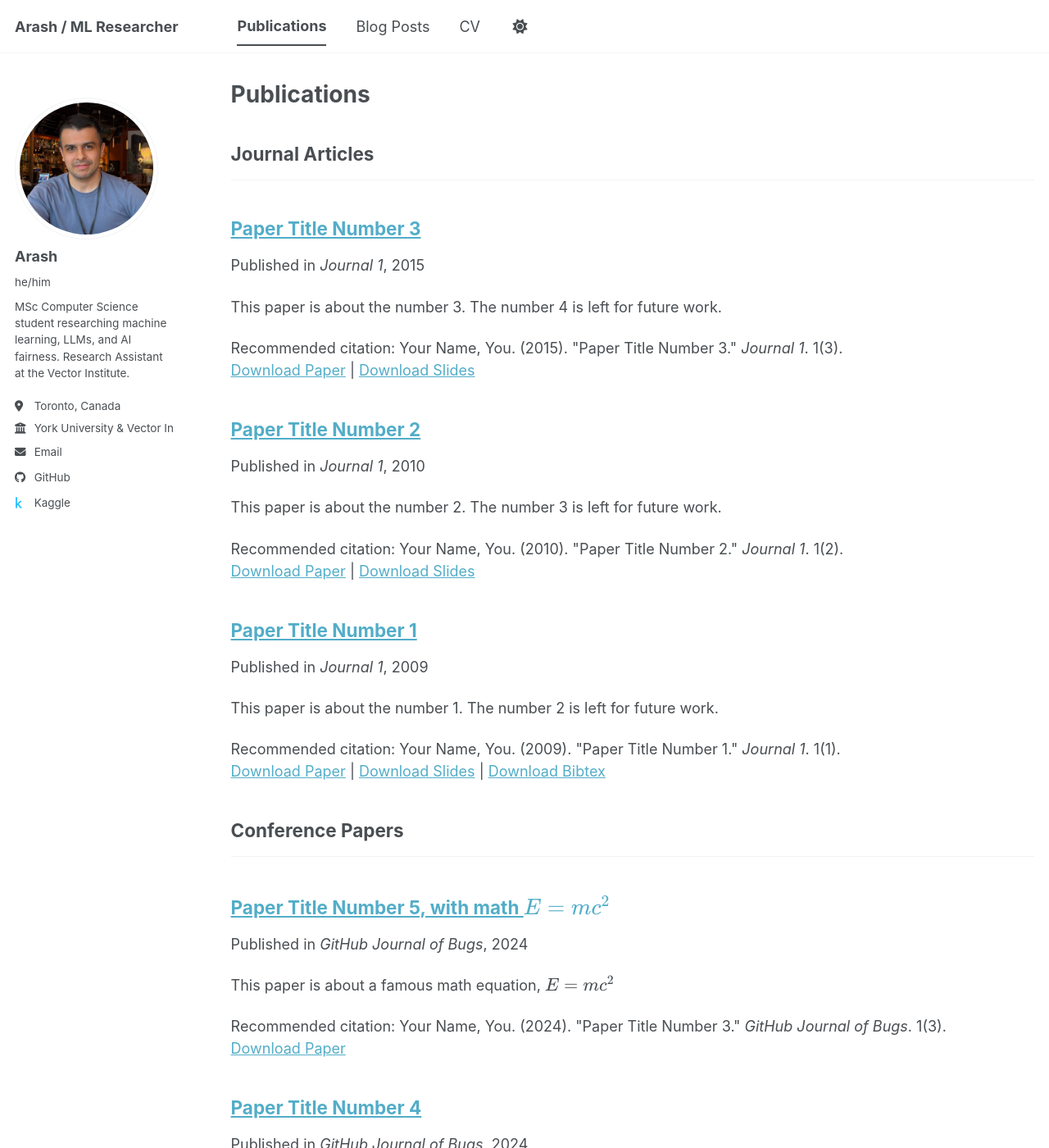
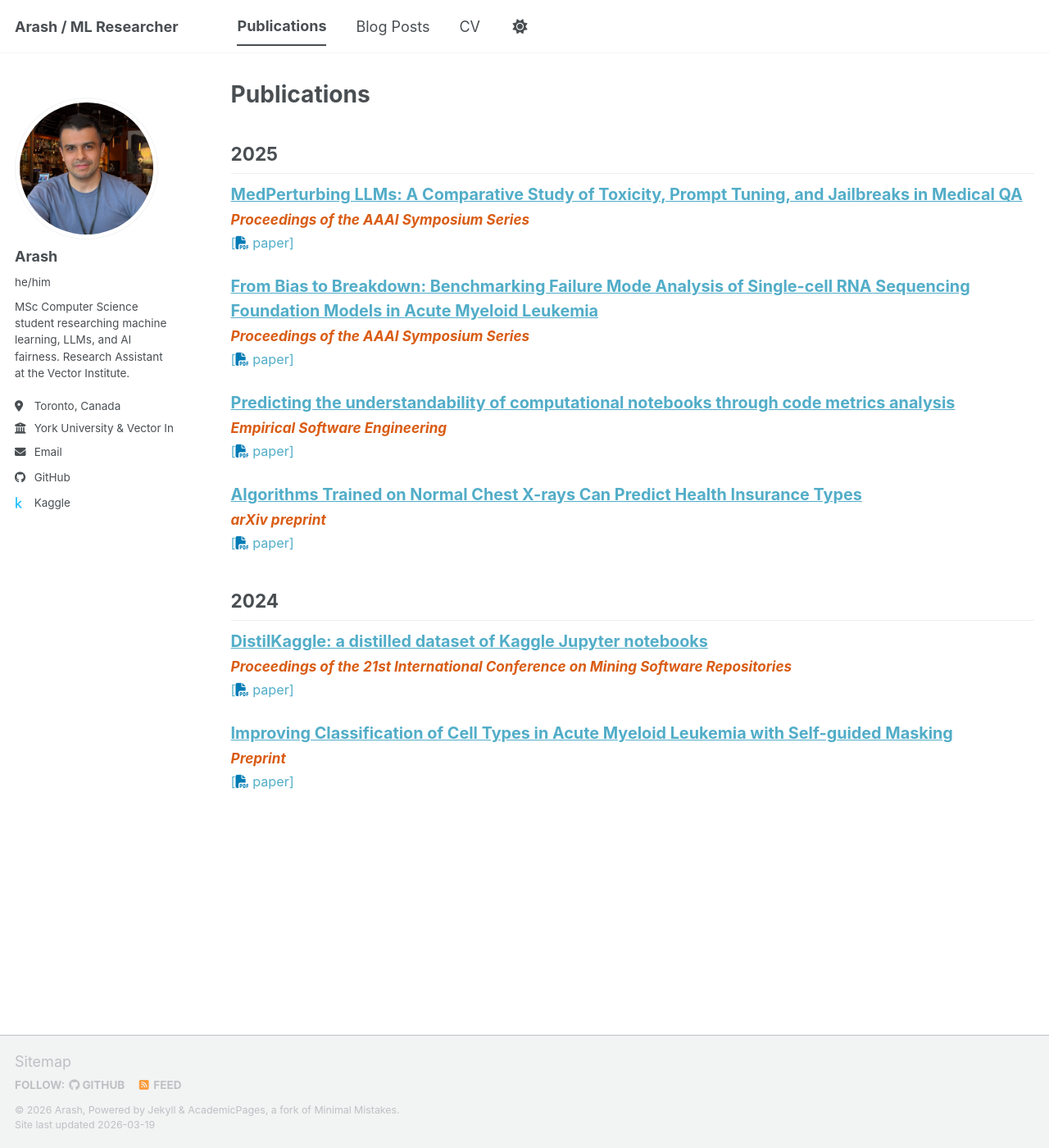
Before and after one commit to arashasg/arashasg.github.io, a Jekyll site: the page built from _pages/publications.html, in a window 1280 px wide and 1400 px high. Shown: the whole window at 82% size. Built offline with Jekyll 4.4.1, drawn with Linux system fonts in a browser that asks for light colours; a script bundle is joined from its source files by our own code; library files that are not in the unit come from our copies; some of the changed text lies outside the part shown.

Commit message:
update the publications

```diff
--- a/_pages/publications.html
+++ b/_pages/publications.html
@@ -9,25 +9,39 @@ author_profile: true
   <div class="wordwrap">You can also find my articles on <a href="{{site.author.googlescholar}}">my Google Scholar profile</a>.</div>
 {% endif %}
 
-{% include base_path %}
+{% assign sorted_pubs = site.publications | sort: 'date' | reverse %}
+{% assign publicationsByYear = sorted_pubs | group_by_exp: "post", "post.date | date: '%Y'" %}
 
-<!-- New style rendering if publication categories are defined -->
-{% if site.publication_category %}
-  {% for category in site.publication_category  %}
-    {% assign title_shown = false %}
-    {% for post in site.publications reversed %}
-      {% if post.category != category[0] %}
-        {% continue %}
-      {% endif %}
-      {% unless title_shown %}
-        <h2>{{ category[1].title }}</h2><hr />
-        {% assign title_shown = true %}
-      {% endunless %}
-      {% include archive-single.html %}
-    {% endfor %}
+{% for year in publicationsByYear %}
+  <h2 style="margin-top: 2em; border-bottom: 1px solid #eee; padding-bottom: 10px;">{{ year.name }}</h2>
+
+  {% for post in year.items %}
+    <div style="margin-bottom: 1.5em;">
+
+      <div style="font-weight: bold; font-size: 1.1em; margin-bottom: 0.1em;">
+        <a href="{{ post.url | relative_url }}">{{ post.title }}</a>
+      </div>
+
+      <div style="font-size: 0.95em; margin-bottom: 0.1em;">
+        {{ post.authors | replace: 'Arash Asgari', '<u><b>Arash Asgari</b></u>' | replace: 'A Asgari', '<u><b>A Asgari</b></u>' }}
+      </div>
+
+      <div style="font-style: italic; color: #d95c14; font-size: 0.95em; font-weight: bold; margin-bottom: 0.2em;">
+        {{ post.venue }}
+      </div>
+
+      <div style="font-size: 0.9em;">
+        {% if post.paperurl %}
+          <a href="{{ post.paperurl }}" style="text-decoration: none;">[<i class="fas fa-file-pdf" style="color: #007bb5;"></i> paper]</a>
+        {% endif %}
+        {% if post.videourl %}
+          <a href="{{ post.videourl }}" style="text-decoration: none;">[<i class="fas fa-video" style="color: #007bb5;"></i> video]</a>
+        {% endif %}
+        {% if post.codeurl %}
+          <a href="{{ post.codeurl }}" style="text-decoration: none;">[<i class="fas fa-code" style="color: #007bb5;"></i> code]</a>
+        {% endif %}
+      </div>
+
+    </div>
   {% endfor %}
-{% else %}
-  {% for post in site.publications reversed %}
-    {% include archive-single.html %}
-  {% endfor %}
-{% endif %}
+{% endfor %}
--- a/_publications/2009-10-01-paper-title-number-1.md
+++ /dev/null
@@ -1,14 +0,0 @@
----
-title: "Paper Title Number 1"
-collection: publications
-category: manuscripts
-permalink: /publication/2009-10-01-paper-title-number-1
-excerpt: 'This paper is about the number 1. The number 2 is left for future work.'
-date: 2009-10-01
-venue: 'Journal 1'
-slidesurl: 'https://academicpages.github.io/files/slides1.pdf'
-paperurl: 'https://academicpages.github.io/files/paper1.pdf'
-bibtexurl: 'https://academicpages.github.io/files/bibtex1.bib'
-citation: 'Your Name, You. (2009). &quot;Paper Title Number 1.&quot; <i>Journal 1</i>. 1(1).'
----
-The contents above will be part of a list of publications, if the user clicks the link for the publication than the contents of section will be rendered as a full page, allowing you to provide more information about the paper for the reader. When publications are displayed as a single page, the contents of the above "citation" field will automatically be included below this section in a smaller font.
--- a/_publications/2010-10-01-paper-title-number-2.md
+++ /dev/null
@@ -1,14 +0,0 @@
----
-title: "Paper Title Number 2"
-collection: publications
-category: manuscripts
-permalink: /publication/2010-10-01-paper-title-number-2
-excerpt: 'This paper is about the number 2. The number 3 is left for future work.'
-date: 2010-10-01
-venue: 'Journal 1'
-slidesurl: 'https://academicpages.github.io/files/slides2.pdf'
-paperurl: 'https://academicpages.github.io/files/paper2.pdf'
-citation: 'Your Name, You. (2010). &quot;Paper Title Number 2.&quot; <i>Journal 1</i>. 1(2).'
----
-
-The contents above will be part of a list of publications, if the user clicks the link for the publication than the contents of section will be rendered as a full page, allowing you to provide more information about the paper for the reader. When publications are displayed as a single page, the contents of the above "citation" field will automatically be included below this section in a smaller font.
--- a/_publications/2015-10-01-paper-title-number-3.md
+++ /dev/null
@@ -1,14 +0,0 @@
----
-title: "Paper Title Number 3"
-collection: publications
-category: manuscripts
-permalink: /publication/2015-10-01-paper-title-number-3
-excerpt: 'This paper is about the number 3. The number 4 is left for future work.'
-date: 2015-10-01
-venue: 'Journal 1'
-slidesurl: 'https://academicpages.github.io/files/slides3.pdf'
-paperurl: 'https://academicpages.github.io/files/paper3.pdf'
-citation: 'Your Name, You. (2015). &quot;Paper Title Number 3.&quot; <i>Journal 1</i>. 1(3).'
----
-
-The contents above will be part of a list of publications, if the user clicks the link for the publication than the contents of section will be rendered as a full page, allowing you to provide more information about the paper for the reader. When publications are displayed as a single page, the contents of the above "citation" field will automatically be included below this section in a smaller font.
--- /dev/null
+++ b/_publications/2024-01-12-distilkaggle.md
@@ -0,0 +1,12 @@
+---
+title: "DistilKaggle: a distilled dataset of Kaggle Jupyter notebooks"
+collection: publications
+category: conferences
+permalink: /publication/2024-01-12-distilkaggle
+excerpt: 'DistilKaggle introduces a rigorously curated dataset of Kaggle Jupyter notebooks designed to support empirical studies and machine learning research.'
+date: 2024-01-12
+venue: 'Proceedings of the 21st International Conference on Mining Software Repositories'
+paperurl: 'https://arashasg.github.io/files/distilkaggle.pdf'
+citation: 'Mostafavi Ghahfarokhi, M., Asgari, A., Abolnejadian, M., &amp; Heydarnoori, A. (2024). &quot;DistilKaggle: a distilled dataset of Kaggle Jupyter notebooks.&quot; <i>Proceedings of the 21st International Conference on Mining Software Repositories</i>, 647-651.'
+---
+DistilKaggle introduces a rigorously curated dataset of Kaggle Jupyter notebooks designed to support empirical studies and machine learning research. This distilled corpus facilitates advanced research in mining software repositories by providing high-quality, real-world data science artifacts for analysis.
--- /dev/null
+++ b/_publications/2025-01-01-chest-xrays-insurance.md
@@ -0,0 +1,12 @@
+---
+title: "Algorithms Trained on Normal Chest X-rays Can Predict Health Insurance Types"
+collection: publications
+category: manuscripts
+permalink: /publication/2025-01-01-chest-xrays-insurance
+excerpt: 'This research demonstrates that machine learning algorithms trained solely on normal chest X-rays can inadvertently learn to predict a patient`s health insurance type.'
+date: 2025-01-01
+venue: 'arXiv preprint'
+paperurl: 'https://arxiv.org/abs/2511.11030'
+citation: 'Chen, C.-Y., Abulibdeh, R., Asgari, A., Ordóñez, S. A. C., Celi, L. A., Goode, D., ... &amp; Seyyed-Kalantari, L. (2025). &quot;Algorithms Trained on Normal Chest X-rays Can Predict Health Insurance Types.&quot; <i>arXiv preprint arXiv:2511.11030</i>.'
+---
+This research demonstrates that machine learning algorithms trained solely on normal chest X-rays can inadvertently learn to predict a patient's health insurance type. The findings highlight critical fairness concerns and potential hidden biases within medical artificial intelligence systems.
--- /dev/null
+++ b/_publications/2025-01-01-predicting-understandability.md
@@ -0,0 +1,12 @@
+---
+title: "Predicting the understandability of computational notebooks through code metrics analysis"
+collection: publications
+category: manuscripts
+permalink: /publication/2025-01-01-predicting-understandability
+excerpt: 'This paper investigates how various code metrics can be utilized to evaluate and predict the understandability of computational notebooks.'
+date: 2025-01-01
+venue: 'Empirical Software Engineering'
+paperurl: 'https://arashasg.github.io/files/predicting-understandability.pdf'
+citation: 'Ghahfarokhi, M. M., Asadi, A., Asgari, A., Mohammadi, B., &amp; Heydarnoori, A. (2025). &quot;Predicting the understandability of computational notebooks through code metrics analysis.&quot; <i>Empirical Software Engineering</i>, 30(4), 98.'
+---
+This paper investigates how various code metrics can be utilized to evaluate and predict the understandability of computational notebooks. By analyzing these metrics, the study provides actionable insights for improving the readability, maintenance, and overall design of data science workflows.
--- /dev/null
+++ b/_publications/2025-02-10-bias-to-breakdown.md
@@ -0,0 +1,12 @@
+---
+title: "From Bias to Breakdown: Benchmarking Failure Mode Analysis of Single-cell RNA Sequencing Foundation Models in Acute Myeloid Leukemia"
+collection: publications
+category: conferences
+permalink: /publication/2025-02-10-bias-to-breakdown
+excerpt: 'This study provides a comprehensive benchmarking of failure modes in foundation models applied to single-cell RNA sequencing data for Acute Myeloid Leukemia.'
+date: 2025-02-10
+venue: 'Proceedings of the AAAI Symposium Series'
+paperurl: 'https://arashasg.github.io/files/bias-to-breakdown.pdf'
+citation: 'Naziri, A., Asgari, A., An, A., Sachlos, E., &amp; Seyyed-Kalantari, L. (2025). &quot;From Bias to Breakdown: Benchmarking Failure Mode Analysis of Single-cell RNA Sequencing Foundation Models in Acute Myeloid Leukemia.&quot; <i>Proceedings of the AAAI Symposium Series</i>, 7(1), 553-557.'
+---
+This study provides a comprehensive benchmarking of failure modes in foundation models applied to single-cell RNA sequencing data for Acute Myeloid Leukemia. It systematically explores algorithmic biases and model breakdowns to better understand the limitations of these models in critical bioinformatics applications.
--- /dev/null
+++ b/_publications/2025-02-10-medperturbing-llms.md
@@ -0,0 +1,12 @@
+---
+title: "MedPerturbing LLMs: A Comparative Study of Toxicity, Prompt Tuning, and Jailbreaks in Medical QA"
+collection: publications
+category: conferences
+permalink: /publication/2025-02-10-medperturbing-llms
+excerpt: 'This comparative study evaluates the robustness and safety of Large Language Models (LLMs) in the context of medical question-answering.'
+date: 2025-02-10
+venue: 'Proceedings of the AAAI Symposium Series'
+paperurl: 'https://arashasg.github.io/files/medperturbing-llms.pdf'
+citation: 'Asgari, A., Naziri, A., &amp; Seyyed-Kalantari, L. (2025). &quot;MedPerturbing LLMs: A Comparative Study of Toxicity, Prompt Tuning, and Jailbreaks in Medical QA.&quot; <i>Proceedings of the AAAI Symposium Series</i>, 7(1), 438-447.'
+---
+This comparative study evaluates the robustness and safety of Large Language Models (LLMs) in the context of medical question-answering. It specifically analyzes system vulnerabilities by testing for toxicity generation, examining the impact of prompt tuning, and exploring susceptibility to jailbreak techniques.
--- a/_publications/2025-06-08-paper-title-number-5.md
+++ /dev/null
@@ -1,13 +0,0 @@
----
-title: "Paper Title Number 5, with math $$E=mc^2$$"
-collection: publications
-category: conferences
-permalink: /publication/2024-02-17-paper-title-number-4
-excerpt: 'This paper is about a famous math equation, $$E=mc^2$$'
-date: 2024-02-17
-venue: 'GitHub Journal of Bugs'
-paperurl: 'https://academicpages.github.io/files/paper3.pdf'
-citation: 'Your Name, You. (2024). &quot;Paper Title Number 3.&quot; <i>GitHub Journal of Bugs</i>. 1(3).'
----
-
-Using [MathJax](https://www.mathjax.org/) in the description is supported - $$E=mc^2$$ - however, the use must be mindful that the default delimiters are `$$...$$` and `\\[...\\]` which differs from the `$...$` that is typically expected.
--- /dev/null
+++ b/_publications/2026-01-01-improving-classification-aml.md
@@ -0,0 +1,12 @@
+---
+title: "Improving Classification of Cell Types in Acute Myeloid Leukemia with Self-guided Masking"
+collection: publications
+category: manuscripts
+permalink: /publication/2024-01-01-improving-classification-aml
+excerpt: 'This research presents a novel computational approach utilizing self-guided masking techniques to enhance the classification of cell types in Acute Myeloid Leukemia.'
+date: 2024-01-01
+venue: 'Preprint'
+paperurl: 'https://arashasg.github.io/files/improving-classification-aml.pdf'
+citation: 'Naziri, A., Asgari, A., Sachlos, E., An, A., &amp; Seyyed-Kalantari, L. (2024). &quot;Improving Classification of Cell Types in Acute Myeloid Leukemia with Self-guided Masking.&quot; <i>Preprint</i>.'
+---
+This research presents a novel computational approach utilizing self-guided masking techniques to enhance the classification of cell types in Acute Myeloid Leukemia. The proposed methodology aims to improve diagnostic accuracy and representation learning in complex biomedical sequencing data.
```
Also changed, not shown: _publications/2024-02-17-paper-title-number-4.md (deleted, +0 -13 lines).
